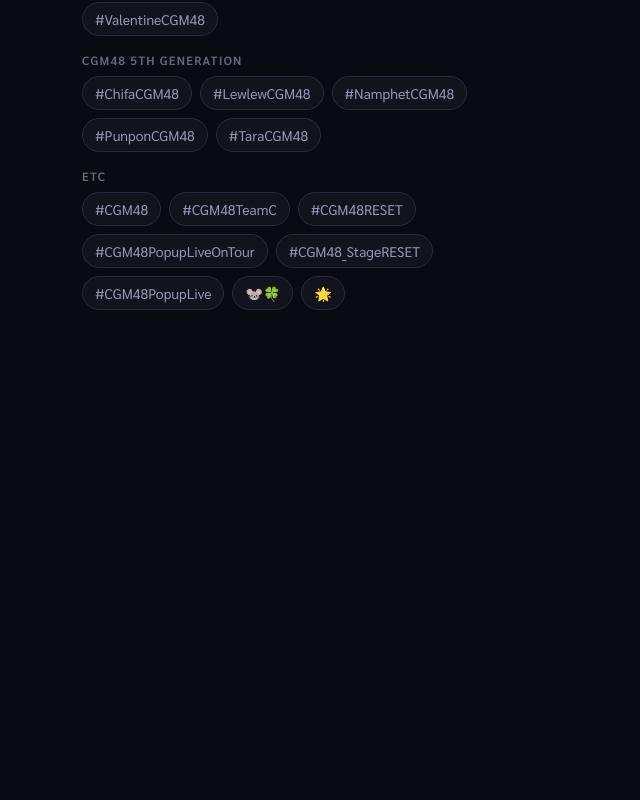
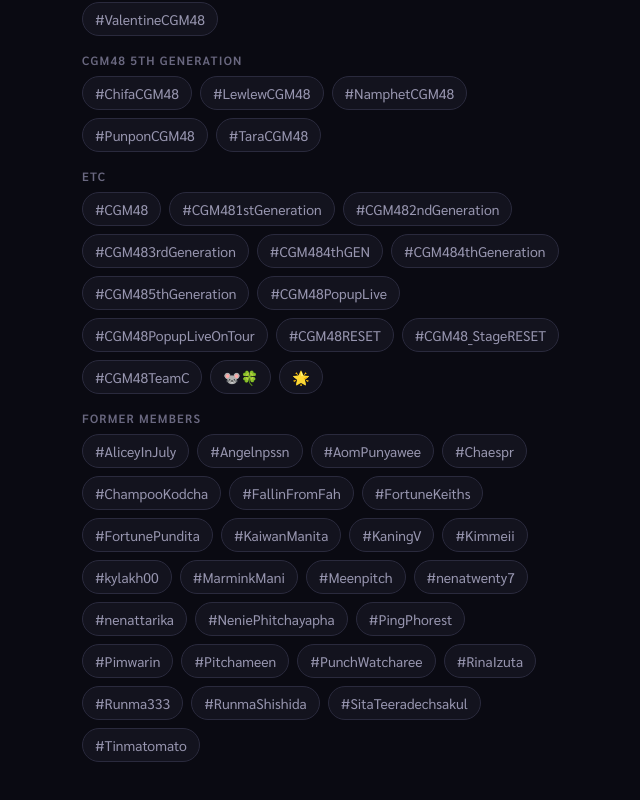
Before and after one commit to pkhamchuai/easy-mickey, a Next.js app: page /hashtags in a window 1280 px wide. Shown: the part 768-1568 px from the top of the page, without its empty margins (318-958 px from the left). Before the commit the page ends 1142 px from the top, so only its background shows below. Built offline with nearby package versions, Linux system fonts and the light colour scheme.

Commit message:
Add hashtags for former members (2)

```diff
--- a/app/hashtags/page.tsx
+++ b/app/hashtags/page.tsx
@@ -24,7 +24,22 @@ const HASHTAG_GROUPS = [
   },
   {
     label: "ETC",
-    tags: ["#CGM48", "#CGM48TeamC", "#CGM48RESET", "#CGM48PopupLiveOnTour", "#CGM48_StageRESET", "#CGM48PopupLive", "🐭🍀", "🌟"],
+    tags: [
+      "#CGM48", "#CGM481stGeneration", "#CGM482ndGeneration", "#CGM483rdGeneration",
+      "#CGM484thGEN", "#CGM484thGeneration", "#CGM485thGeneration",
+      "#CGM48PopupLive", "#CGM48PopupLiveOnTour", "#CGM48RESET", "#CGM48_StageRESET", "#CGM48TeamC",
+      "🐭🍀", "🌟",
+    ],
+  },
+  {
+    label: "Former members",
+    tags: [
+      "#AliceyInJuly", "#Angelnpssn", "#AomPunyawee", "#Chaespr", "#ChampooKodcha",
+      "#FallinFromFah", "#FortuneKeiths", "#FortunePundita", "#KaiwanManita", "#KaningV",
+      "#Kimmeii", "#kylakh00", "#MarminkMani", "#Meenpitch", "#nenatwenty7", "#nenattarika",
+      "#NeniePhitchayapha", "#PingPhorest", "#Pimwarin", "#Pitchameen", "#PunchWatcharee",
+      "#RinaIzuta", "#Runma333", "#RunmaShishida", "#SitaTeeradechsakul", "#Tinmatomato",
+    ],
   },
 ];
 
```
Also changed, not shown: 2 other files (tests, documents, lock files or other folders).
